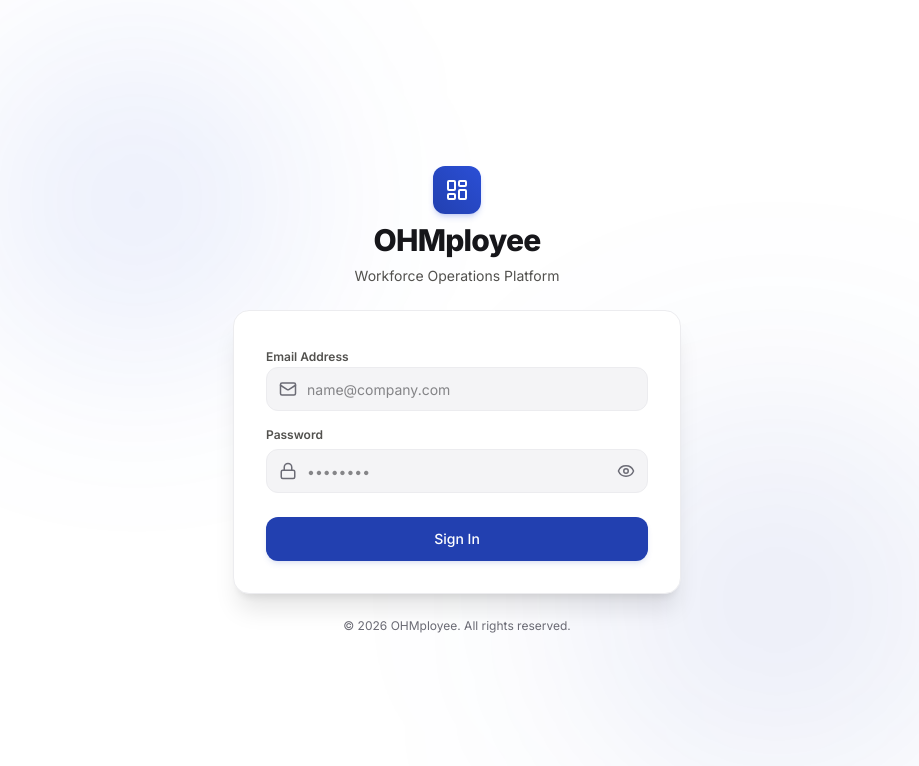
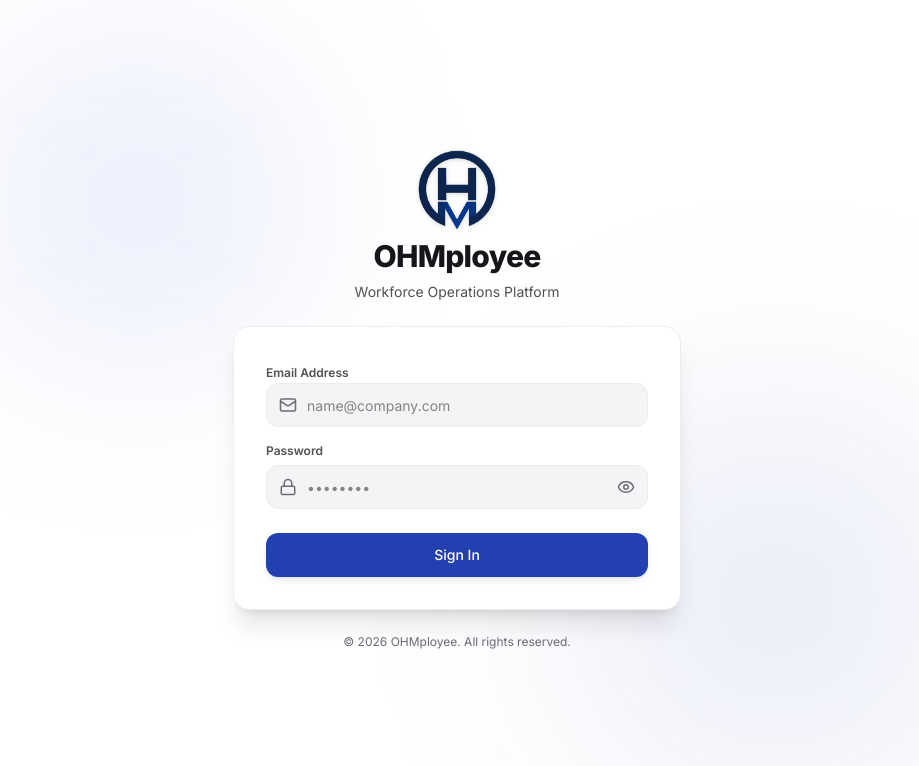
Before and after one commit to litongormhel/ohmployee-web, a Next.js app: page /login in a window 1280 px wide. Shown: the top 766 px of the page, without its empty margins (183-1102 px from the left). Built offline with nearby package versions, Linux system fonts and the light colour scheme; no server answers.

Commit message:
feat(auth): integrate official OHMployee circular brand emblem on login page

```diff
--- a/src/app/(auth)/login/page.tsx
+++ b/src/app/(auth)/login/page.tsx
@@ -1,9 +1,10 @@
 // app/(auth)/login/page.tsx
 'use client'
 import { createClient } from '@/lib/supabase/client'
+import Image from 'next/image'
 import { useRouter } from 'next/navigation'
 import { useEffect, useState } from 'react'
-import { Mail, Lock, Eye, EyeOff, AlertCircle, LayoutDashboard } from 'lucide-react'
+import { Mail, Lock, Eye, EyeOff, AlertCircle } from 'lucide-react'
 
 export default function LoginPage() {
   const router = useRouter()
@@ -63,8 +64,15 @@ export default function LoginPage() {
 
       <div className="w-full max-w-md z-10 space-y-6">
         <div className="flex flex-col items-center space-y-2 text-center">
-          <div className="inline-flex h-12 w-12 items-center justify-center rounded-xl bg-gradient-to-tr from-brand-600 to-brand-500 text-white shadow-md shadow-brand-500/20">
-            <LayoutDashboard className="h-6 w-6" />
+          <div className="h-20 w-20 flex items-center justify-center transition-transform hover:scale-105 duration-200">
+            <Image
+              src="/images/ohm_logo_transparent.png"
+              alt="OHMployee Logo"
+              width={80}
+              height={80}
+              priority
+              className="h-20 w-20 object-contain drop-shadow-sm select-none"
+            />
           </div>
           <h1 className="text-3xl font-extrabold tracking-tight text-text-primary">
             OHMployee
```
Also changed, not shown: .ai/current_state.md, public/images/ohm_logo.jpg (added), public/images/ohm_logo_transparent.png (added), 1 other file (tests, documents, lock files or other folders).
